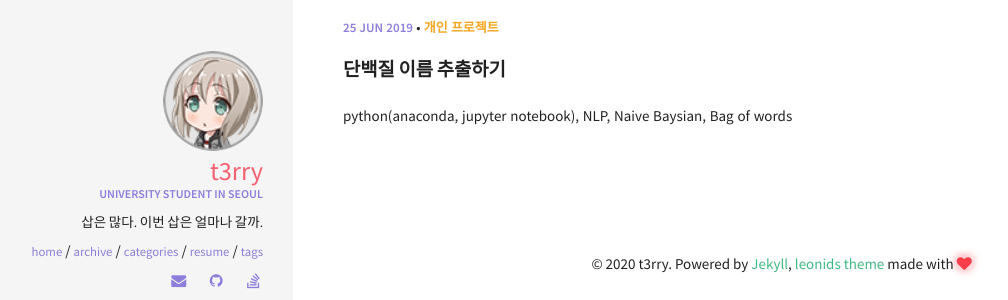
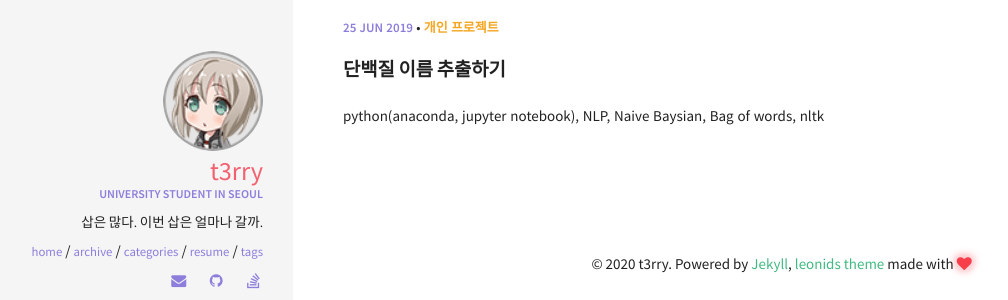
Before and after one commit to AMYMEME/AMYMEME.github.io, a Jekyll site: the page built from index.html, in a window 1280 px wide. Shown: the part 238-538 px from the top of the page, without its empty margins (7-1015 px from the left). Built offline with Jekyll 4.4.1, drawn with Linux system fonts in a browser that asks for light colours.

Commit message:
fix ipad z-index error

```diff
--- a/_posts/2019-06-25-NLP_personal_project.md
+++ b/_posts/2019-06-25-NLP_personal_project.md
@@ -1,7 +1,7 @@
 ---
 layout: post
 title: 단백질 이름 추출하기
-excerpt: "python(anaconda, jupyter notebook), NLP, Naive Baysian, Bag of words"
+excerpt: "python(anaconda, jupyter notebook), NLP, Naive Baysian, Bag of words, nltk"
 categories: [개인 프로젝트]
 comments: true
 share : false:q
--- a/_sass/pages/_layout.scss
+++ b/_sass/pages/_layout.scss
@@ -7,6 +7,7 @@
   min-height: 400px;
   padding: 30px 15px 20px;
   z-index: 0;
+  -webkit-transform: translateZ(0px);
   @include media-query($small-screen) {
     background-position: center;
     padding: 30px;
@@ -16,6 +17,7 @@
     position: fixed;
     width: 300px;
     z-index: 1;
+    -webkit-transform: translateZ(1px);
   }
 }
 .cover-card {
--- a/_sass/pages/_post.scss
+++ b/_sass/pages/_post.scss
@@ -17,6 +17,7 @@
     padding: 50px 40px 0 350px;
     top: 0;
     z-index: 0;
+    -webkit-transform: translateZ(0px);
   }
 }
 
```
